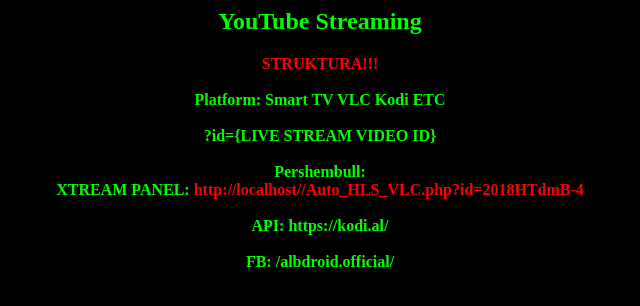
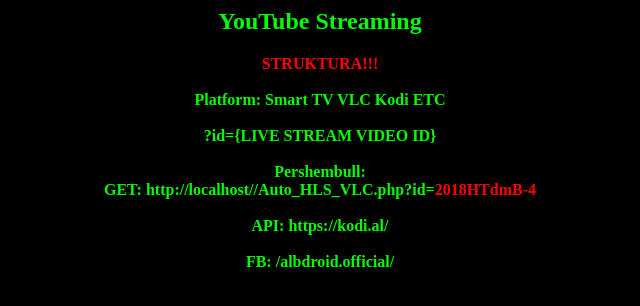
Before and after one commit to absentfriend/YouTube_Streaming_Data_AIO, a PHP site: page /Auto_HLS_VLC.php in a window 1280 px wide. Shown: the top 306 px of the page, without its empty margins (320-960 px from the left). Run offline with PHP 8.4, Linux system fonts and the light colour scheme.

Commit message:
Update Auto_HLS_VLC.php

```diff
--- a/Auto_HLS_VLC.php
+++ b/Auto_HLS_VLC.php
@@ -32,7 +32,8 @@
   $protocol = 'https://';
 }
 $ROOT_URL = $protocol . $_SERVER['SERVER_NAME'] . dirname($_SERVER['PHP_SELF']) . "/";
-$Auto_HLS_VLC = $ROOT_URL . "Auto_HLS_VLC.php?id=" . "2018HTdmB-4";
+$Auto_HLS_VLC = $ROOT_URL . "Auto_HLS_VLC.php?id=";
+$VIDEO_ID = "2018HTdmB-4";
 if(!isset($_GET['id']))
 die("<b>
 <center>
@@ -58,7 +59,7 @@
 <b>
 <center>
 <font color=lime>Pershembull:<br>
-<font color=lime>XTREAM PANEL:<font color=red> $Auto_HLS_VLC<br>
+<font color=lime>GET:<font color=lime> $Auto_HLS_VLC<font color=red>$VIDEO_ID<br>
 </b>
 </center>
 </font>
```
